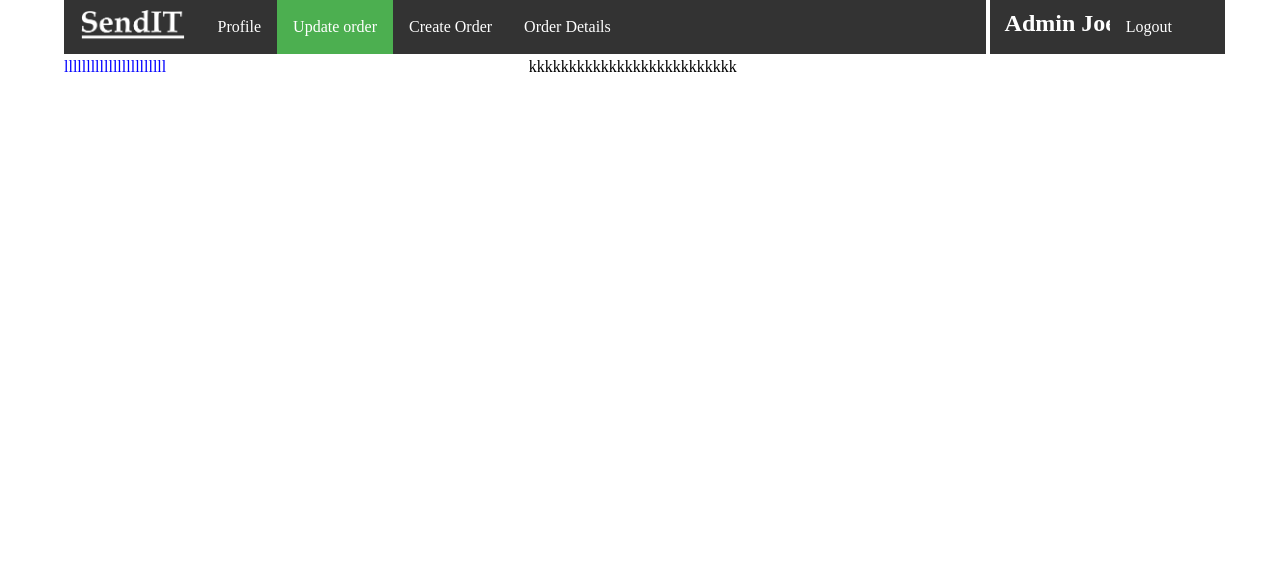
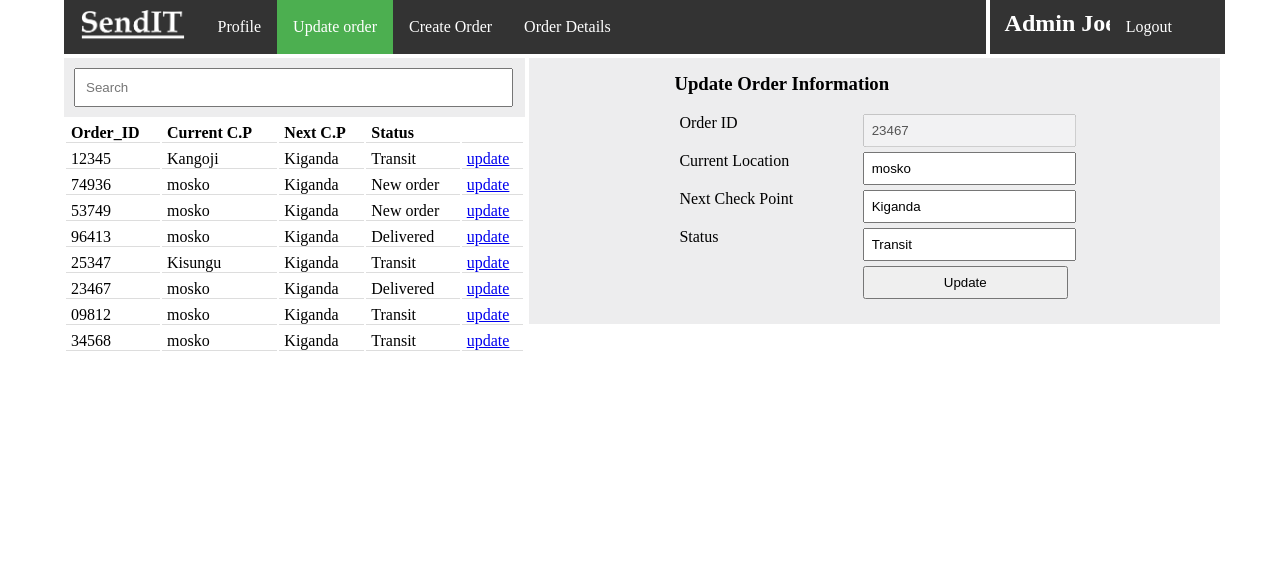
Before and after one commit to PatrickMugayaJoel/SendIt, a plain HTML site: page UI/template/admin.html in a window 1280 px wide. Drawn offline with Linux system fonts and the light colour scheme.

Commit message:
Admin page

```diff
--- a/UI/css/sendit.css
+++ b/UI/css/sendit.css
@@ -14,6 +14,7 @@ width: 47%;
 
 .sendit_form .inputfield{
 margin: 5px;
+display: block;
 }
 
 .sendit_form input[type=submit]{
@@ -41,6 +42,32 @@ margin-top: -5px;
 .sendit_form #formfooter{
 margin-bottom: -15px;
 text-align: center;
+}
+
+#admin_form .sendit_form{
+	width: 100%;
+}
+
+#admin_form form{
+	background-color: initial;
+}
+
+#order_status_update{
+	margin: auto;
+}
+
+.search_form{
+	width: 100%;
+}
+
+.search_form .inputfield{
+	width: 100%;
+}
+
+.search_form input{
+	width: 90%;
+padding: 10px;
+margin: 10px;
 }
 
 #template_logo{
@@ -169,16 +196,30 @@ th{
  text-align: left;
 }
 
-.tablerow td {
+td {
     vertical-align: bottom;
 }
 
+#admin_table td, #admin_table th{
+padding: 5px 0px 0px 5px;
+}
+
+#admin_table{
+	width: 100%;
+}
+
+th, td {
+    border-bottom: 1px solid #ddd;
+}
+
+#Admin_pg{
+	height: 500px;
+}
+
 #admin_list{
-color: blue;
-height: 30px;
+height: inherit;
 }
 
 #admin_form{
-	color: black;
-height: 30px;
+height: inherit;
 }
--- a/UI/template/admin.html
+++ b/UI/template/admin.html
@@ -26,12 +26,108 @@
 </ul>
 </div>
 
-<div class="row">
+<div class="row" id="Admin_pg">
 <div id="admin_list" class="column40">
-  lllllllllllllllllllllll
+  <div class="search_form bg_colour">
+    <form>
+      <div class="inputfield">
+     <input type="text" name="search" id="search" placeholder="Search">
+  </div>
+    </form>
+  </div><br>
+    <table id="admin_table">
+<tr>
+  <th>Order_ID</th>
+  <th>Current C.P</th>
+  <th>Next C.P</th>
+  <th>Status</th>
+  <th></th>
+</tr>
+<tr>
+  <td>12345</td>
+  <td>Kangoji</td>
+  <td>Kiganda</td>
+  <td>Transit</td>
+  <td><a href='#'>update</a></td>
+</tr>
+<tr>
+  <td>74936</td>
+  <td>mosko</td>
+  <td>Kiganda</td>
+  <td>New order</td>
+  <td><a href='#'>update</a></td>
+</tr>
+<tr>
+  <td>53749</td>
+  <td>mosko</td>
+  <td>Kiganda</td>
+  <td>New order</td>
+  <td><a href='#'>update</a></td>
+</tr>
+<tr>
+  <td>96413</td>
+  <td>mosko</td>
+  <td>Kiganda</td>
+  <td>Delivered</td>
+  <td><a href='#'>update</a></td>
+</tr>
+<tr>
+  <td>25347</td>
+  <td>Kisungu</td>
+  <td>Kiganda</td>
+  <td>Transit</td>
+  <td><a href='#'>update</a></td>
+</tr>
+<tr>
+  <td>23467</td>
+  <td>mosko</td>
+  <td>Kiganda</td>
+  <td>Delivered</td>
+  <td><a href='#'>update</a></td>
+</tr>
+<tr>
+  <td>09812</td>
+  <td>mosko</td>
+  <td>Kiganda</td>
+  <td>Transit</td>
+  <td><a href='#'>update</a></td>
+</tr>
+<tr>
+  <td>34568</td>
+  <td>mosko</td>
+  <td>Kiganda</td>
+  <td>Transit</td>
+  <td><a href='#'>update</a></td>
+</tr>
+    </table>
 </div>
 <div id="admin_form" class="column60">
-  kkkkkkkkkkkkkkkkkkkkkkkkkk
+  <div class="sendit_form bg_colour" >
+<form action="#" id="order_status_update" method="Post">
+  <h3 id="formheading">Update Order Information</h3>
+  <div class="inputfield">
+     <label for="order_id">Order ID</label>
+     <input id="order_id" disabled="true" type="text" name="order_id" value="23467">
+  </div>
+  <div class="inputfield">
+     <label for="c_location">Current Location</label>
+     <input id="c_location" type="text" name="c_location" value="mosko">
+  </div>
+  <div class="inputfield">
+     <label for="n_checkp">Next Check Point</label>
+     <input id="n_checkp" type="text" name="n_checkp" value="Kiganda">
+  </div>
+  <div class="inputfield">
+     <label for="status">Status</label>
+     <input id="status" type="text" name="status" value="Transit">
+  </div>
+  <div class="inputfield">
+     <label for="signup"></label>
+     <input id="update" type="submit" value="Update" name="update">
+  </div>
+</form>
+
+</div>
 </div>
  </div>
 
```
